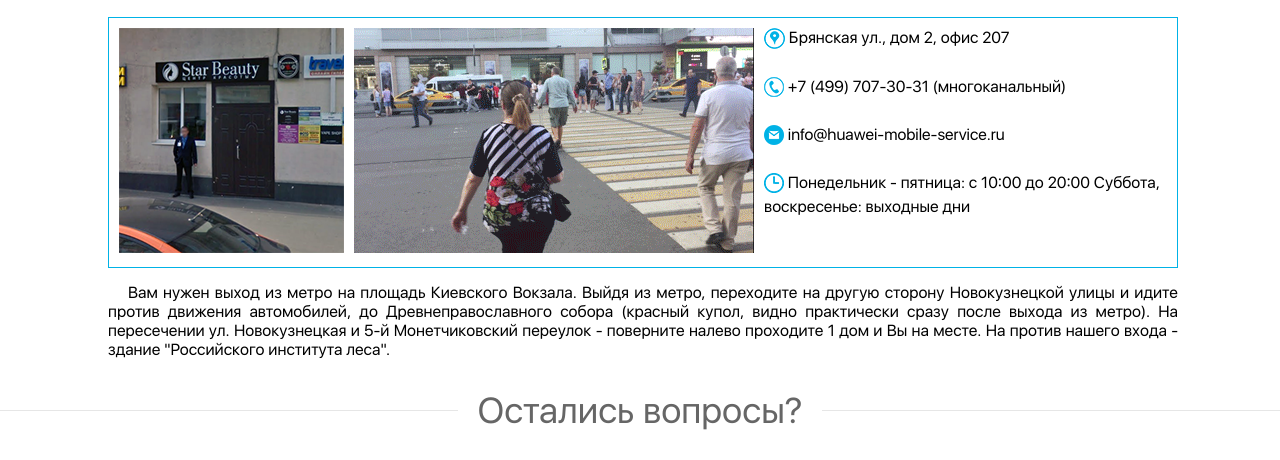
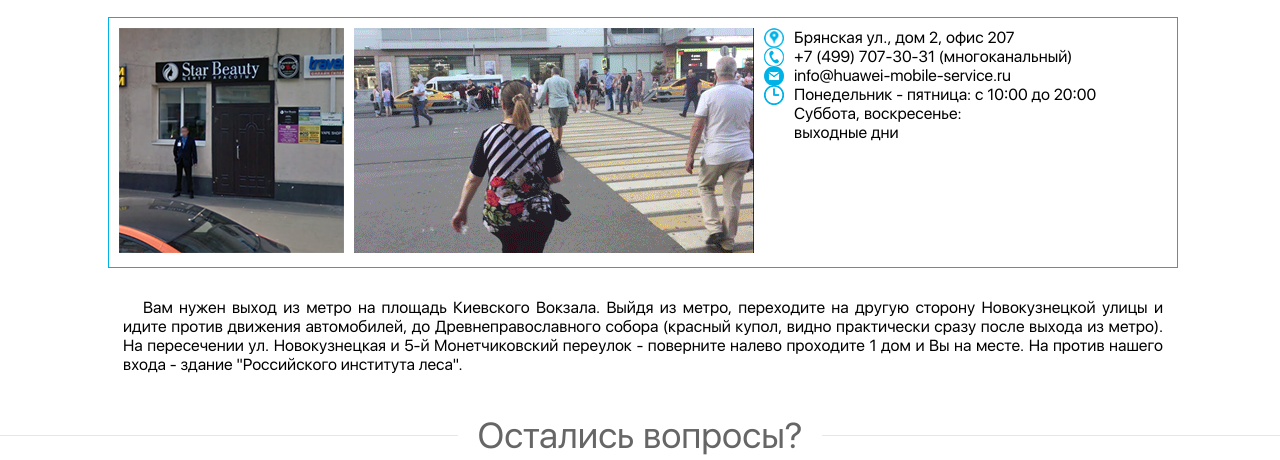
Before and after one commit to skit82/Xioami, a plain HTML site: page contact.html in a window 1280 px wide. Shown: the part 321-781 px from the top of the page. Drawn offline with Linux system fonts and the light colour scheme.

Commit message:
Страница контакты

```diff
--- a/contact.html
+++ b/contact.html
@@ -115,24 +115,22 @@
   				</li>
   				<li class="contact__item contact__item--contact">
   					<div class="contact__header">
-  						<p class="contact__text">
-                <img src="img/icon-address-desctop.png" width="21" height="21" alt="">
+  						<div class="contact__address">
   							<span>Брянская ул., дом 2, офис 207</span>
-  						</p>
-  						<p class="contact__text">
-                <img src="img/icon-telefon-desctop.png" width="20" height="20" alt="">
+  						</div>
+  						<div class="contact__tel">
   							<a class="contact__link" href="tel:+74997073031">+7 (499) 707-30-31 (многоканальный)</a>
-  						</p>
-  						<p class="contact__text">
-                <img src="img/icon-main-desctop.png" width="20" height="20" alt="">
+  						</div>
+  						<div class="contact__main">
   							<a class="contact__link" href="info@huawei-mobile-service.ru">
   								info@huawei-mobile-service.ru
   							</a>
-  						</p>
-  						<p class="contact__text">
-                <img src="img/icon-clock-desctop.png" width="20" height="20" alt="">
-  							<span>Понедельник - пятница:  с 10:00 до 20:00 Суббота, воскресенье: выходные дни</span>
-  						</p>
+  						</div>
+  						<div class="contact__workhours">
+  							<span>Понедельник - пятница:  с 10:00 до 20:00</span>
+                <span>Суббота, воскресенье:</span></br>
+                <span>выходные дни</span>
+  						</div>
   					</div>
   				</li>
   				<li class="contact__item contact__item--video">
--- a/css/style.css
+++ b/css/style.css
@@ -507,7 +507,7 @@ div.scrollingHotSpotRight {
 .contact__list {
 	display: flex;
   flex-wrap: wrap;
-  justify-content: space-between;
+  justify-content: space-around;
   padding: 0px;
   margin: 0px;
 }
@@ -532,13 +532,46 @@ div.scrollingHotSpotRight {
 .contact__block {
 	display: block;
 }
+.video__foto {
+	width: 100%;
+	height: 100%;
+}
 .location__text {
-	margin: 0px;
+	margin: 5px;
+	padding: 10px;
   font-size: 18px;
   font-weight: 100;
   text-align: justify;
   text-indent: 20px;
 }
+.contact__address {
+	display: block;
+	padding-left: 30px;
+	background-size: 20px 20px;
+	background-image: url(../img/icon-address-desctop.png);
+	background-repeat: no-repeat;
+}
+.contact__tel {
+	display: block;
+	padding-left: 30px;
+	background-size: 20px 20px;
+	background-image: url(../img/icon-telefon-desctop.png);
+	background-repeat: no-repeat;
+}
+.contact__main {
+	display: block;
+	padding-left: 30px;
+	background-size: 20px 20px;
+	background-image: url(../img/icon-main-desctop.png);
+	background-repeat: no-repeat;
+}
+.contact__workhours {
+	display: block;
+	padding-left: 30px;
+	background-size: 20px 20px;
+	background-image: url(../img/icon-clock-desctop.png);
+	background-repeat: no-repeat;
+}
 .location__inner {
 	padding: 15px 0px;
 }
@@ -561,7 +594,7 @@ div.scrollingHotSpotRight {
 		font-size: 30px;
 	}
 	.contact__header {
-		max-width: 400px;
+		max-width: 396px;
     padding: 0px;
     margin: 0px;
 	}
@@ -575,6 +608,7 @@ div.scrollingHotSpotRight {
 	}
 	.contact__list {
     display: flex;
+    flex-wrap: nowrap;
     justify-content: flex-start;
     margin-left: 38px;
     margin-right: 32px;
@@ -608,6 +642,9 @@ div.scrollingHotSpotRight {
 	}
 	.contact__text span {
 		vertical-align: top;
+	}
+	.video__foto {
+		width: 400px;
 	}
 }
 .advantages__title {
```
Also changed, not shown: 1 other file.
